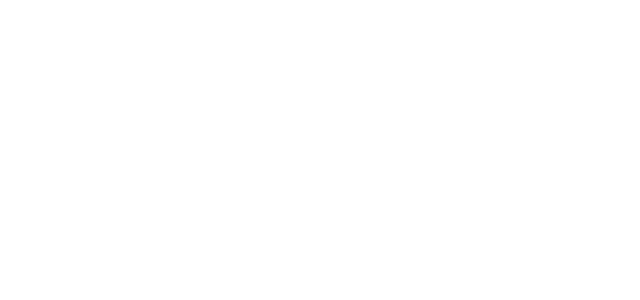
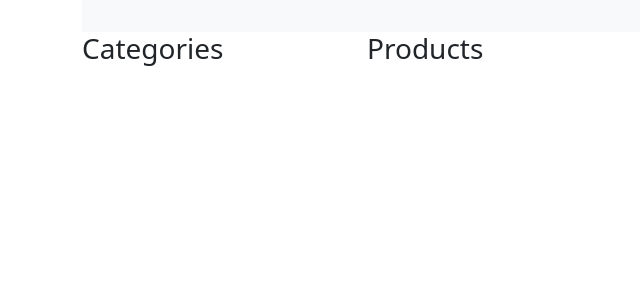
Before and after one commit to EmreGundogdu/redux-shoppapproject, a React (Create React App) app: page / in a window 1280 px wide. Shown: the top 300 px of the page, without its empty margins (0-640 px from the left). Built offline with nearby package versions, Linux system fonts and the light colour scheme.

Commit message:
Files are added

```diff
--- a/package.json
+++ b/package.json
@@ -6,10 +6,12 @@
     "@testing-library/jest-dom": "^5.14.1",
     "@testing-library/react": "^11.2.7",
     "@testing-library/user-event": "^12.8.3",
+    "bootstrap": "^5.1.0",
     "react": "^17.0.2",
     "react-dom": "^17.0.2",
     "react-redux": "^7.2.4",
     "react-scripts": "4.0.3",
+    "reactstrap": "^8.9.0",
     "redux": "^4.1.1",
     "web-vitals": "^1.1.2"
   },
--- /dev/null
+++ b/src/components/categories/CategoryList.js
@@ -0,0 +1,11 @@
+import React, { Component } from "react";
+
+export default class CategoryList extends Component {
+  render() {
+    return (
+      <div>
+        <h3>Categories</h3>
+      </div>
+    );
+  }
+}
--- /dev/null
+++ b/src/components/navi/Navi.js
@@ -0,0 +1,43 @@
+import React from "react";
+import {
+  Collapse,
+  Navbar,
+  NavbarToggler,
+  NavbarBrand,
+  Nav,
+  NavItem,
+  NavLink,
+} from "reactstrap";
+
+export default class Navi extends React.Component {
+  constructor(props) {
+    super(props);
+
+    this.toggle = this.toggle.bind(this);
+    this.state = {
+      isOpen: false,
+    };
+  }
+  toggle() {
+    this.setState({
+      isOpen: !this.state.isOpen,
+    });
+  }
+  render() {
+    return (
+      <div>
+        <Navbar color="light" light expand="md">
+          <NavbarBrand></NavbarBrand>
+          <NavbarToggler onClick={this.toggle} />
+          <Collapse isOpen={this.state.isOpen} navbar>
+            <Nav className="ml-auto" navbar>
+              <NavItem>
+                <NavLink></NavLink>
+              </NavItem>
+            </Nav>
+          </Collapse>
+        </Navbar>
+      </div>
+    );
+  }
+}
--- /dev/null
+++ b/src/components/products/ProductList.js
@@ -0,0 +1,11 @@
+import React, { Component } from "react";
+
+export default class ProductList extends Component {
+  render() {
+    return (
+      <div>
+        <h3>Products</h3>
+      </div>
+    );
+  }
+}
--- a/src/components/root/App.js
+++ b/src/components/root/App.js
@@ -1,7 +1,17 @@
 import React from "react";
+import { Container } from "reactstrap";
+import Navi from "../navi/Navi";
+import Dashboard from "./Dashboard";
 
 function App() {
-  return <div></div>;
+  return (
+    <div>
+      <Container>
+        <Navi />
+        <Dashboard />
+      </Container>
+    </div>
+  );
 }
 
 export default App;
--- /dev/null
+++ b/src/components/root/Dashboard.js
@@ -0,0 +1,21 @@
+import React, { Component } from "react";
+import { Col, Row } from "reactstrap";
+import CategoryList from "../categories/CategoryList";
+import ProductList from "../products/ProductList";
+
+export default class Dashboard extends Component {
+  render() {
+    return (
+      <div>
+        <Row>
+          <Col xs="3">
+            <CategoryList />
+          </Col>
+          <Col xs="3">
+            <ProductList />
+          </Col>
+        </Row>
+      </div>
+    );
+  }
+}
--- a/src/index.js
+++ b/src/index.js
@@ -2,6 +2,7 @@
 import ReactDOM from "react-dom";
 import App from "./components/root/App";
 import reportWebVitals from "./reportWebVitals";
+import "bootstrap/dist/css/bootstrap.min.css";
 
 ReactDOM.render(
   <React.StrictMode>
```
Also changed, not shown: 1 other file (tests, documents, lock files or other folders).
